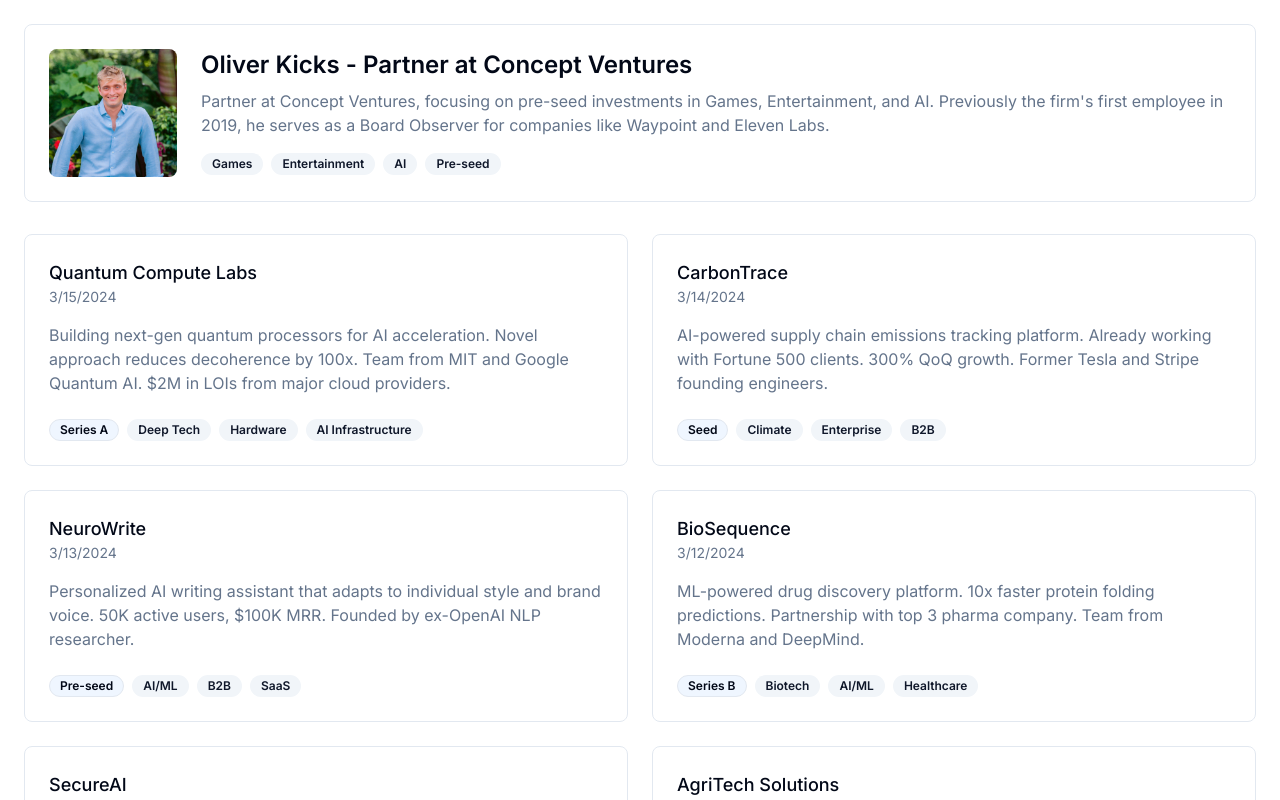
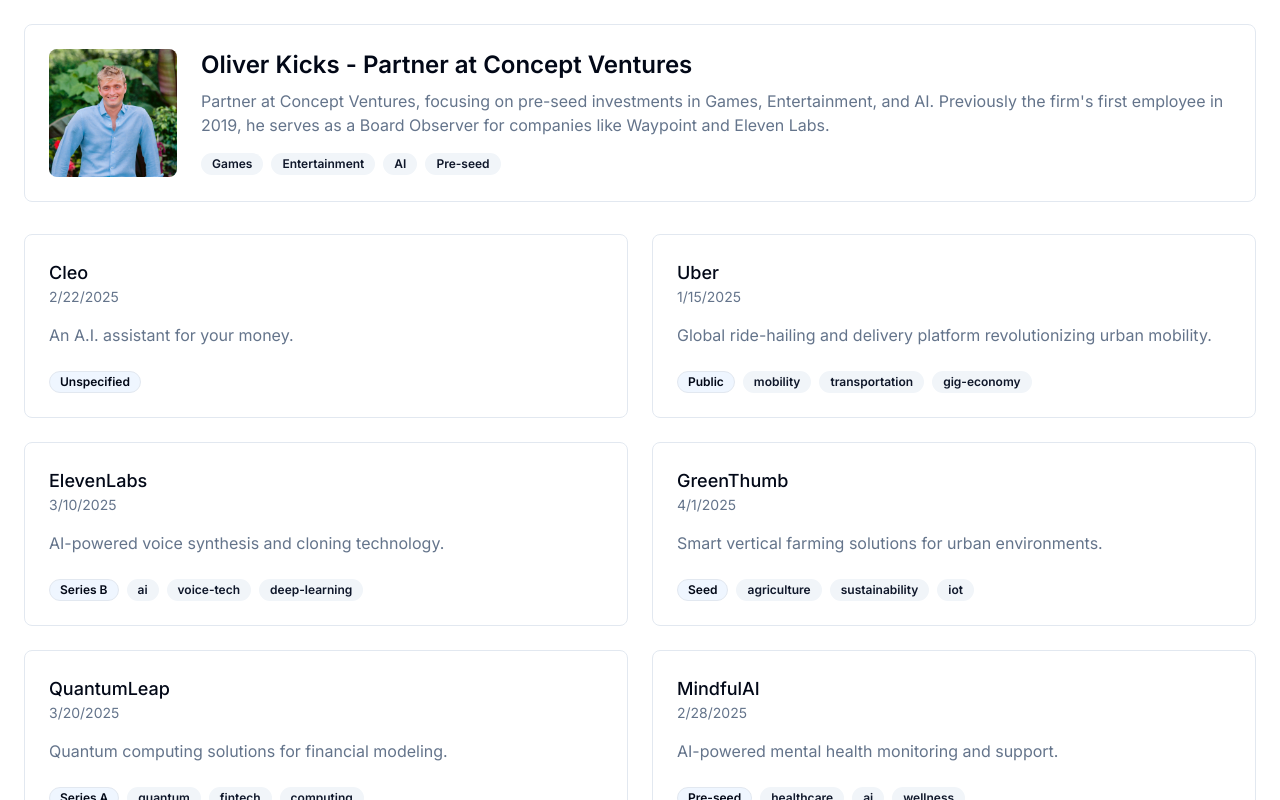
Before and after one commit to Arron-Stothart/elevenlabs-hackathon, a Next.js app: page /dashboard in a window 1280 px wide. Built offline with nearby package versions, Linux system fonts and the light colour scheme.

Commit message:
feat: Pull startups from persistance

```diff
--- a/app/dashboard/page.tsx
+++ b/app/dashboard/page.tsx
@@ -3,6 +3,7 @@
 import { Button } from "@/components/ui/button"
 import { Card, CardContent } from "@/components/ui/card"
 import Image from "next/image"
+import { getAllStartups } from "@/persistence/storage"
 
 export interface Startup {
   id: string
@@ -78,7 +79,18 @@
   }
 ]
 
-export default function StartupsPage() {
+export default async function StartupsPage() {
+  const startups = await getAllStartups();
+
+  const placeholderStartup: Partial<Startup> = {
+    industry: "Unspecified",
+    location: "Location TBD",
+    fundingRound: "Unknown",
+    summary: "Details coming soon...",
+    tags: ["Unclassified"],
+    pitchDate: new Date().toISOString(),
+  };
+
   return (
     <main className="container mx-auto p-4 md:p-6">
       <Card className="mb-8 shadow-none border">
@@ -113,19 +125,25 @@
       </Card>
 
       <div className="grid gap-6 md:grid-cols-2">
-        {startups.map((startup) => (
+        {startups.map((startup) => {
+          const startupWithDefaults = {
+            ...placeholderStartup,
+            ...startup
+          };
+
+          return (
             <Link
-            href={`/dashboard/startups/${startup.id}`}
-            key={startup.id}
+              href={`/dashboard/startups/${startupWithDefaults.id}`}
+              key={startupWithDefaults.id}
               className="group"
             >
               <Card className="overflow-hidden shadow-none border hover:bg-gray-50 transition-colors">
                 <CardContent className="p-6">
                   <div className="flex items-start justify-between gap-4">
                     <div>
-                    <h2 className="text-lg font-medium">{startup.name}</h2>
+                      <h2 className="text-lg font-medium">{startupWithDefaults.name}</h2>
                       <div className="text-sm text-muted-foreground">
-                      {new Date(startup.pitchDate).toLocaleDateString()}
+                        {new Date(startupWithDefaults.pitchDate).toLocaleDateString()}
                       </div>
                     </div>
                     <div className="opacity-0 group-hover:opacity-100 transition-opacity duration-500">
@@ -147,15 +165,15 @@
                   </div>
 
                   <div className="mt-4">
-                  <p className="text-muted-foreground">{startup.summary}</p>
+                    <p className="text-muted-foreground">{startupWithDefaults.summary}</p>
                   </div>
 
                   <div className="mt-6">
                     <div className="flex flex-wrap gap-2">
                       <Badge variant="outline" className="bg-blue-50">
-                      {startup.fundingRound}
+                        {startupWithDefaults.fundingRound || "Unspecified"}
                       </Badge>
-                    {startup.tags.map((tag) => (
+                      {startupWithDefaults.tags.map((tag) => (
                         <Badge key={tag} variant="secondary">
                           {tag}
                         </Badge>
@@ -165,7 +183,8 @@
                 </CardContent>
               </Card>
             </Link>
-        ))}
+          );
+        })}
       </div>
     </main>
   )
--- /dev/null
+++ b/persistence/data/startups.json
@@ -0,0 +1,140 @@
+{
+  "51cae877-2fca-41aa-8aa4-4ad5dcfd8841": {
+    "id": "51cae877-2fca-41aa-8aa4-4ad5dcfd8841",
+    "name": "Cleo",
+    "industry": "Financial Technology",
+    "location": "London, UK",
+    "fundingRound": "",
+    "summary": "An A.I. assistant for your money.",
+    "tags": [],
+    "pitchDate": "2025-02-22T22:40:02.214Z",
+    "structuredData": {
+      "company_description": "An A.I. assistant for your money.",
+      "has_revenue": false,
+      "has_users": true
+    },
+    "files": [
+      {
+        "name": "cleo.pdf",
+        "path": "/persistence/data/files/cleo.pdf",
+        "type": "pdf",
+        "uploadedAt": "2025-02-22T22:40:02.288Z"
+      }
+    ]
+  },
+  "7d93f452-8e1b-4d8a-9f3c-6e915dd87b29": {
+    "id": "7d93f452-8e1b-4d8a-9f3c-6e915dd87b29",
+    "name": "Uber",
+    "industry": "Transportation",
+    "location": "San Francisco, USA",
+    "fundingRound": "Public",
+    "summary": "Global ride-hailing and delivery platform revolutionizing urban mobility.",
+    "tags": ["mobility", "transportation", "gig-economy"],
+    "pitchDate": "2025-01-15T18:30:00.000Z",
+    "structuredData": {
+      "company_description": "Platform connecting drivers and riders worldwide",
+      "has_revenue": true,
+      "has_users": true
+    },
+    "files": [
+      {
+        "name": "uber_deck.pdf",
+        "path": "/persistence/data/files/uber_deck.pdf",
+        "type": "pdf",
+        "uploadedAt": "2025-01-15T18:30:00.000Z"
+      }
+    ]
+  },
+  "93ae5612-4f78-42db-9c1a-8f4e31c9b6d4": {
+    "id": "93ae5612-4f78-42db-9c1a-8f4e31c9b6d4",
+    "name": "ElevenLabs",
+    "industry": "Artificial Intelligence",
+    "location": "London, UK",
+    "fundingRound": "Series B",
+    "summary": "AI-powered voice synthesis and cloning technology.",
+    "tags": ["ai", "voice-tech", "deep-learning"],
+    "pitchDate": "2025-03-10T14:20:00.000Z",
+    "structuredData": {
+      "company_description": "Next-generation voice AI platform",
+      "has_revenue": true,
+      "has_users": true
+    },
+    "files": [
+      {
+        "name": "elevenlabs_pitch.pdf",
+        "path": "/persistence/data/files/elevenlabs_pitch.pdf",
+        "type": "pdf",
+        "uploadedAt": "2025-03-10T14:20:00.000Z"
+      }
+    ]
+  },
+  "2b4f9c83-1e5d-4a67-b3d8-9f2e5c7a1234": {
+    "id": "2b4f9c83-1e5d-4a67-b3d8-9f2e5c7a1234",
+    "name": "GreenThumb",
+    "industry": "AgTech",
+    "location": "Amsterdam, Netherlands",
+    "fundingRound": "Seed",
+    "summary": "Smart vertical farming solutions for urban environments.",
+    "tags": ["agriculture", "sustainability", "iot"],
+    "pitchDate": "2025-04-01T09:15:00.000Z",
+    "structuredData": {
+      "company_description": "IoT-enabled vertical farming technology",
+      "has_revenue": false,
+      "has_users": true
+    },
+    "files": [
+      {
+        "name": "greenthumb_seed.pdf",
+        "path": "/persistence/data/files/greenthumb_seed.pdf",
+        "type": "pdf",
+        "uploadedAt": "2025-04-01T09:15:00.000Z"
+      }
+    ]
+  },
+  "5e8d7f1a-9b2c-4d3e-8f6a-1234abcd5678": {
+    "id": "5e8d7f1a-9b2c-4d3e-8f6a-1234abcd5678",
+    "name": "QuantumLeap",
+    "industry": "Quantum Computing",
+    "location": "Toronto, Canada",
+    "fundingRound": "Series A",
+    "summary": "Quantum computing solutions for financial modeling.",
+    "tags": ["quantum", "fintech", "computing"],
+    "pitchDate": "2025-03-20T11:30:00.000Z",
+    "structuredData": {
+      "company_description": "Quantum algorithms for financial optimization",
+      "has_revenue": true,
+      "has_users": false
+    },
+    "files": [
+      {
+        "name": "quantum_pitch.pdf",
+        "path": "/persistence/data/files/quantum_pitch.pdf",
+        "type": "pdf",
+        "uploadedAt": "2025-03-20T11:30:00.000Z"
+      }
+    ]
+  },
+  "9c4e6d2b-7a1f-4e8d-b9c3-5678efgh9012": {
+    "id": "9c4e6d2b-7a1f-4e8d-b9c3-5678efgh9012",
+    "name": "MindfulAI",
+    "industry": "Healthcare",
+    "location": "Stockholm, Sweden",
+    "fundingRound": "Pre-seed",
+    "summary": "AI-powered mental health monitoring and support.",
+    "tags": ["healthcare", "ai", "wellness"],
+    "pitchDate": "2025-02-28T16:45:00.000Z",
+    "structuredData": {
+      "company_description": "Mental health monitoring through AI",
+      "has_revenue": false,
+      "has_users": false
+    },
+    "files": [
+      {
+        "name": "mindful_deck.pdf",
+        "path": "/persistence/data/files/mindful_deck.pdf",
+        "type": "pdf",
+        "uploadedAt": "2025-02-28T16:45:00.000Z"
+      }
+    ]
+  }
+}
```
Lines whose indentation alone changed are shown as unchanged.
